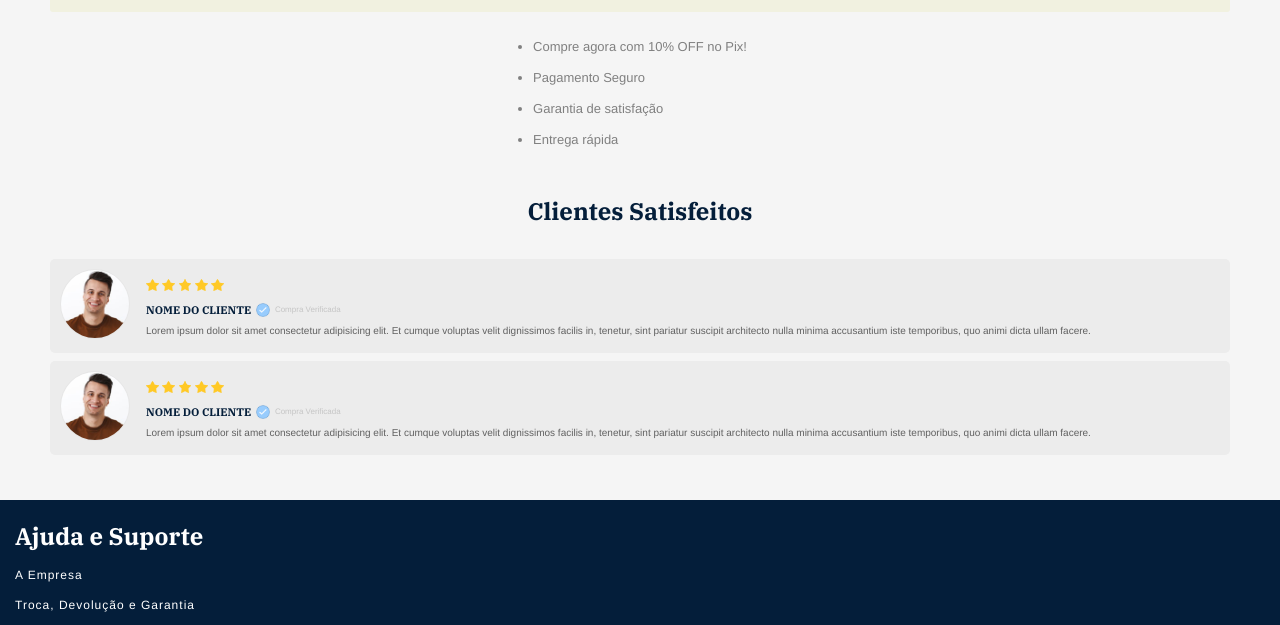
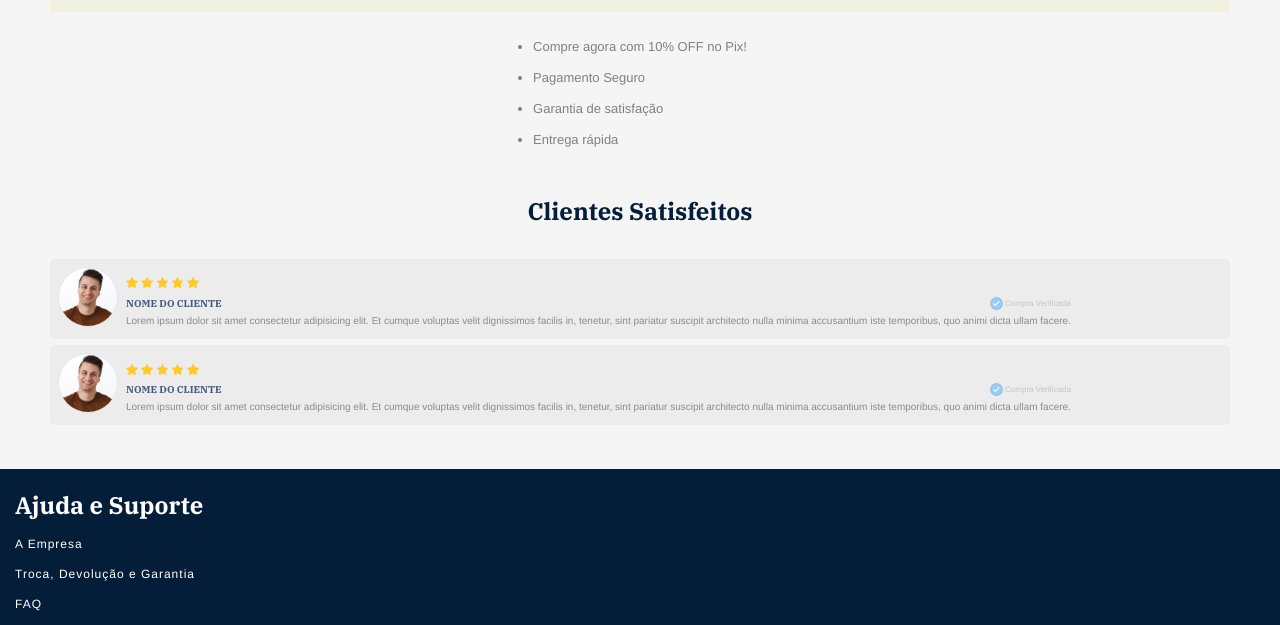
Before and after one commit to 4l0p/shirt, a plain HTML site: page index.html in a window 1280 px wide. Shown: the part 2684-3309 px from the top of the page. Drawn offline with Linux system fonts and the light colour scheme; a web font is replaced by a local one.

Commit message:
27 - atualizacao area dos clientes

```diff
--- a/index.html
+++ b/index.html
@@ -284,8 +284,10 @@
                             </div>
                             <div class="customer__name">
                                 nome do cliente
-                                <img src="./assets/client-verify.png" alt="Compra Verificada">
-                                <span>Compra Verificada</span>
+                                <div>
+                                    <img src="./assets/client-verify.png" alt="">
+                                    <div class="span">Compra Verificada</div>
+                                </div>
                             </div>
                             <div class="customer-comment">
                                 Lorem ipsum dolor sit amet consectetur adipisicing elit. Et cumque voluptas velit dignissimos facilis in, tenetur, sint pariatur suscipit architecto nulla minima accusantium iste temporibus, quo animi dicta ullam facere.
@@ -307,8 +309,10 @@
                             </div>
                             <div class="customer__name">
                                 nome do cliente
-                                <img src="./assets/client-verify.png" alt="">
-                                <span>Compra Verificada</span>
+                                <div>
+                                    <img src="./assets/client-verify.png" alt="">
+                                    <div class="span">Compra Verificada</div>
+                                </div>
                             </div>
                             <div class="customer-comment">
                                 Lorem ipsum dolor sit amet consectetur adipisicing elit. Et cumque voluptas velit dignissimos facilis in, tenetur, sint pariatur suscipit architecto nulla minima accusantium iste temporibus, quo animi dicta ullam facere.
--- a/style.css
+++ b/style.css
@@ -433,9 +433,9 @@ section {
             .customer {
                 display: flex;
                 align-items: center;
-                gap: 1rem;
-                padding: 10px;
-                margin-bottom: 0.5rem;
+                gap: 0.5rem;
+                padding: 8px;
+                margin-bottom: 0.4rem;
                 border-radius: 5px;
                 background-color: #ececec;
 
@@ -443,7 +443,7 @@ section {
                 .customer__photo {
 
                     img {
-                        height: 70px;
+                        height: 60px;
                         width: auto;
                         border: 1px solid #e7e7e7;
                         border-radius: 50%;
@@ -453,46 +453,53 @@ section {
                 .customer__flex {
                     display: flex;
                     flex-direction: column;
-                    gap: 0.5rem;
+                    gap: 0.3rem;
 
                     .customer__stars {
 
                         img {
-                            height: 12px;
+                            height: 11px;
                             width: auto;
                         }
                     }
 
                     .customer__name {
-                        font-size: 11px;
+                        font-size: 10px;
                         font-weight: 700;
                         text-transform: uppercase;
+                        color: #475b80;
 
                         display: flex;
                         align-items: center;
-                        gap: 0.3rem;
-                        line-height: 1;
+                        justify-content: space-between;
+
+                        div {
+
+                            display: flex;
+                            gap: 2px;
 
                             img {
 
-                            height: 14px;
+                                height: 13px;
                                 width: auto;
                             }
 
-                        span {
+                            .span {
                                 font-family: var(--font-small);
                                 font-size: 8px;
                                 font-weight: 100;
                                 color: #c5c5c5;
                                 text-transform: capitalize;
+                                display: flex;
+                                align-items: center;
                             }
-
+                        }
                     }
 
                     .customer-comment {
                         font-family: var(--font-small);
                         font-size: 10px;
-                        color: #616161;
+                        color: #8b8b8b;
                     }
 
                 }
@@ -517,6 +524,7 @@ footer {
         display: flex;
         flex-direction: column;
         gap: 2rem;
+
         .footer__content--links {
             display: flex;
             flex-direction: column;
@@ -537,9 +545,11 @@ footer {
 
         .footer__content--payments {
             color: #ffffff;
+
             h2 {
                 margin-bottom: 1rem;
             }
+
             img {
                 height: 30px;
                 width: auto;
```
Lines whose indentation alone changed are shown as unchanged.
